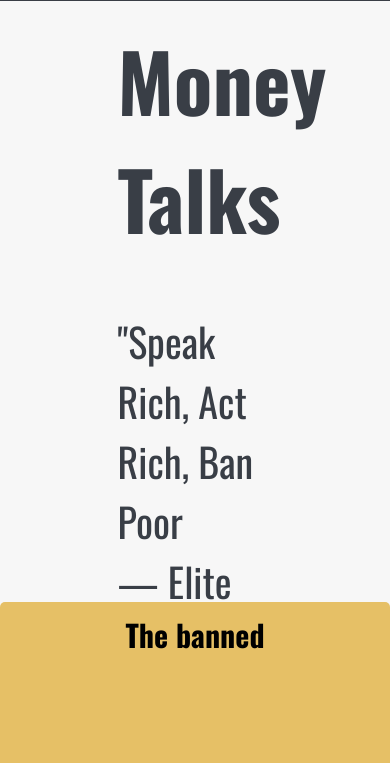
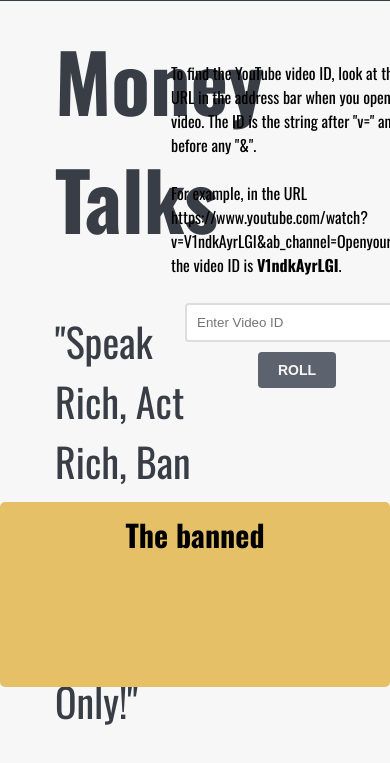
Before and after one commit to Bouyyah/FloussiBan, a plain HTML site: page index.html in a window 390 px wide. Shown: the part 79-842 px from the top of the page. Drawn offline with nearby package versions, Linux system fonts and the light colour scheme.

Commit message:
remove media

```diff
--- a/styles.css
+++ b/styles.css
@@ -149,17 +149,3 @@ body, html {
     color: #ddd;
     margin: 0;
   }
-
-  @media (max-width: 26.875rem) { /* 430px */
-    .first-section {
-      display: flex;
-      flex-direction: column;
-      align-items: center;
-    }
-
-    .result {
-      position: relative;
-      width: 25rem; /* 400px */
-      margin-top: 6.25rem; /* 100px */
-    }
-  }
```
